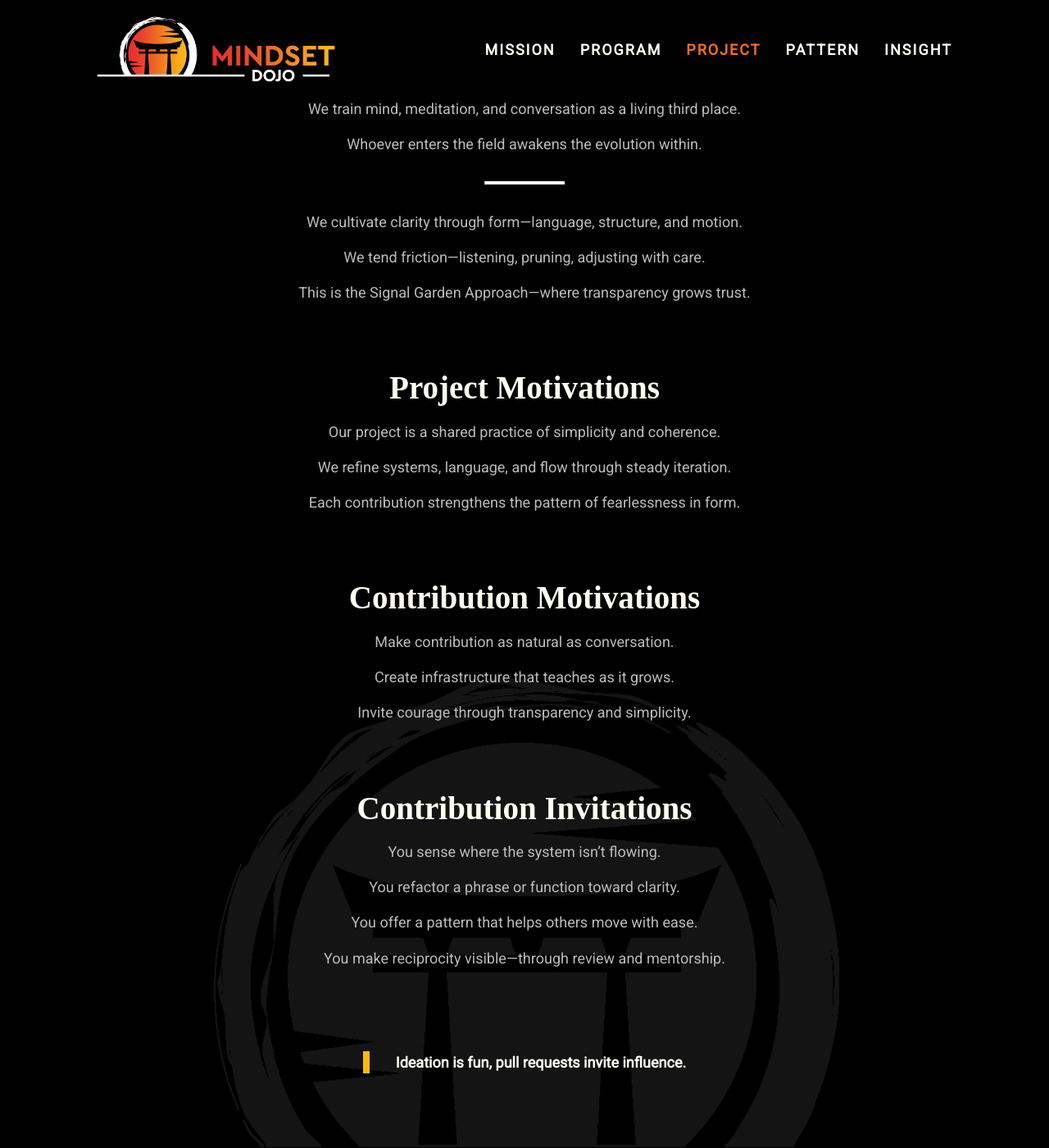
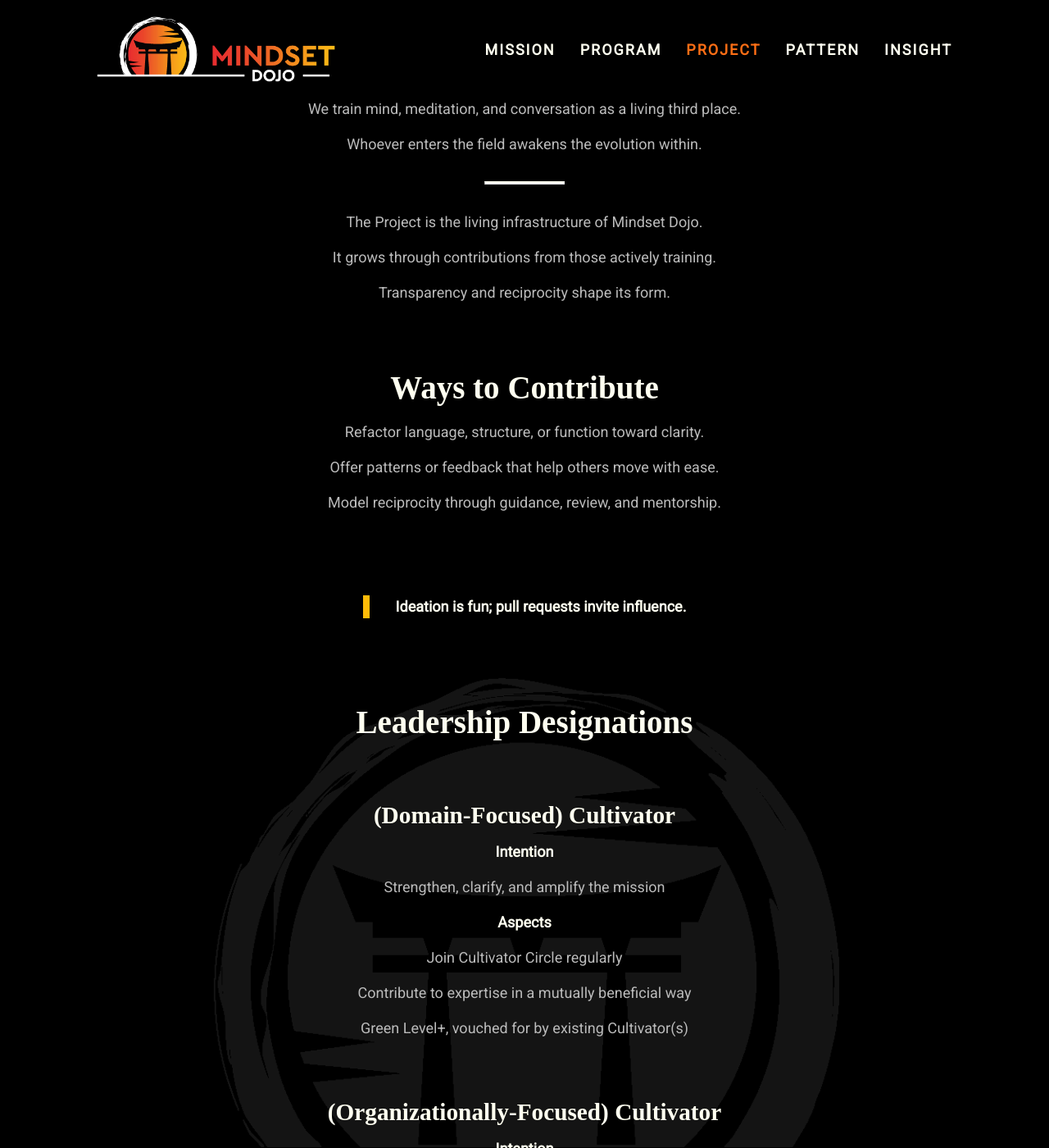
Before and after one commit to mindset-dojo/mindset-dojo.github.io, a Jekyll site: the page built from project.md, in a window 1280 px wide and 1400 px high, scrolled down 350 px. Shown: the whole window at 82% size. Built offline with Jekyll 4.4.1, drawn with Linux system fonts in a browser that asks for light colours; some web fonts are replaced; some of the changed text lies outside the part shown.

Commit message:
feat: Streamline Project page

```diff
--- a/_data/project.yaml
+++ b/_data/project.yaml
@@ -1,40 +1,25 @@
 ---
-mantra: "Don’t Conceal. Contribute."
-mantra_mark: "Contribute."
-description: "Open projects built in public—inviting contribution, conversation, and practice."
+mantra: "Train in Public."
+mantra_mark: "Train."
+description: "An open-source dojo—where training, language, and systems evolve through shared contribution."
 sections:
   - type: mission
     data:
-      mission_rally_suffix_label: ": Living Structure"
+      mission_rally_suffix_label: ": Open Source'd"
       mission_statement_bridge:
-        - "We cultivate clarity through form—language, structure, and motion."
-        - "We tend friction—listening, pruning, adjusting with care."
-        - "This is the Signal Garden Approach—where transparency grows trust."
+        - "The Project is the living infrastructure of Mindset Dojo."
+        - "It grows through contributions from those actively training."
+        - "Transparency and reciprocity shape its form."
   - type: text
     data:
-      label: "Project Motivations"
+      label: "Ways to Contribute"
       items:
-        - "Our project is a shared practice of simplicity and coherence."
-        - "We refine systems, language, and flow through steady iteration."
-        - "Each contribution strengthens the pattern of fearlessness in form."
-  - type: text
-    data:
-      label: "Contribution Motivations"
-      items:
-        - "Make contribution as natural as conversation."
-        - "Create infrastructure that teaches as it grows."
-        - "Invite courage through transparency and simplicity."
-  - type: text
-    data:
-      label: "Contribution Invitations"
-      items:
-        - "You sense where the system isn’t flowing."
-        - "You refactor a phrase or function toward clarity."
-        - "You offer a pattern that helps others move with ease."
-        - "You make reciprocity visible—through review and mentorship."
+        - "Refactor language, structure, or function toward clarity."
+        - "Offer patterns or feedback that help others move with ease."
+        - "Model reciprocity through guidance, review, and mentorship."
   - type: quote
     data:
-      text: "Ideation is fun, pull requests invite influence."
+      text: "Ideation is fun; pull requests invite influence."
   - type: designations
     data:
       label: "Leadership Designations"
@@ -56,12 +41,12 @@ sections:
   - type: authors
     data:
       leadership_flow:
-        label: "⛩️🪴 Signal Gardeners"
+        label: "⛩️ Cultivator Circle"
         designation_type: project
         limit: 8
   - type: ctas
     data:
       items:
-        - label: "Inspect the Roots"
+        - label: "Tend the Source"
           ref: repo
 ---
```
